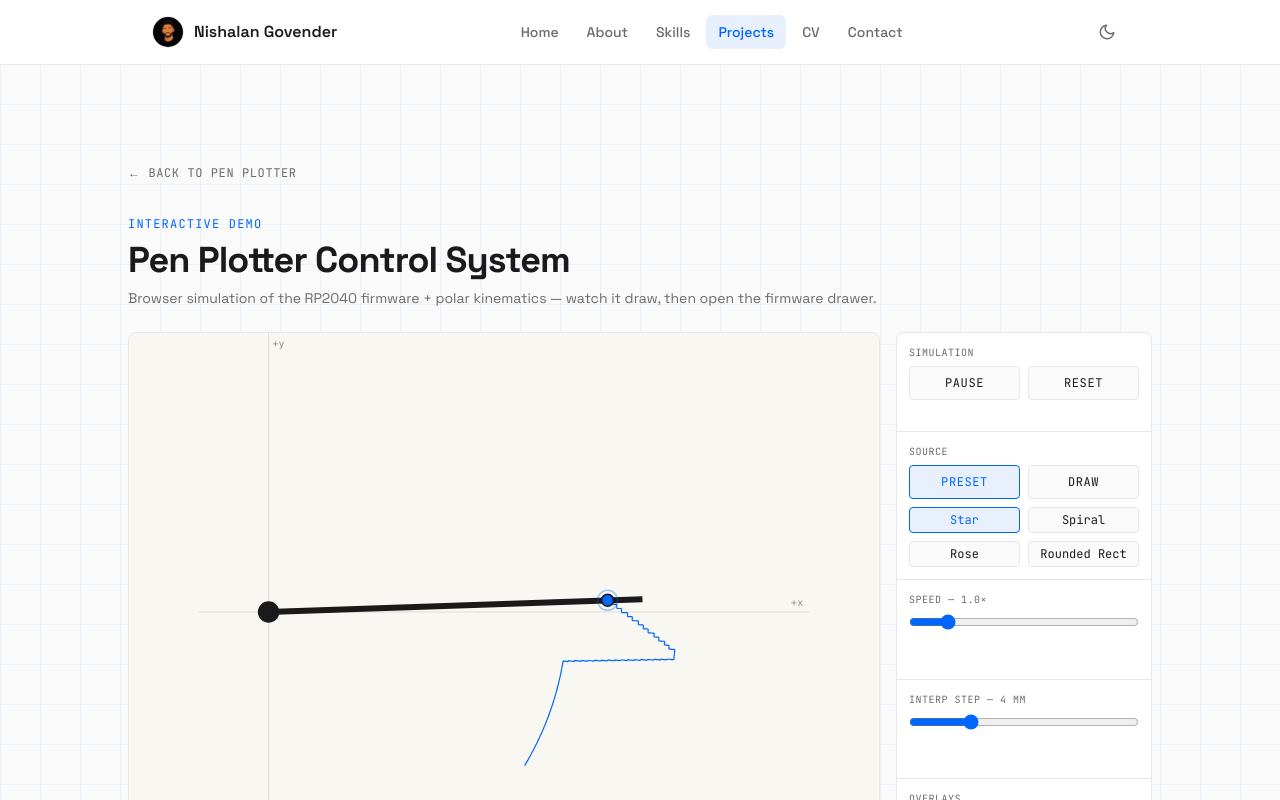
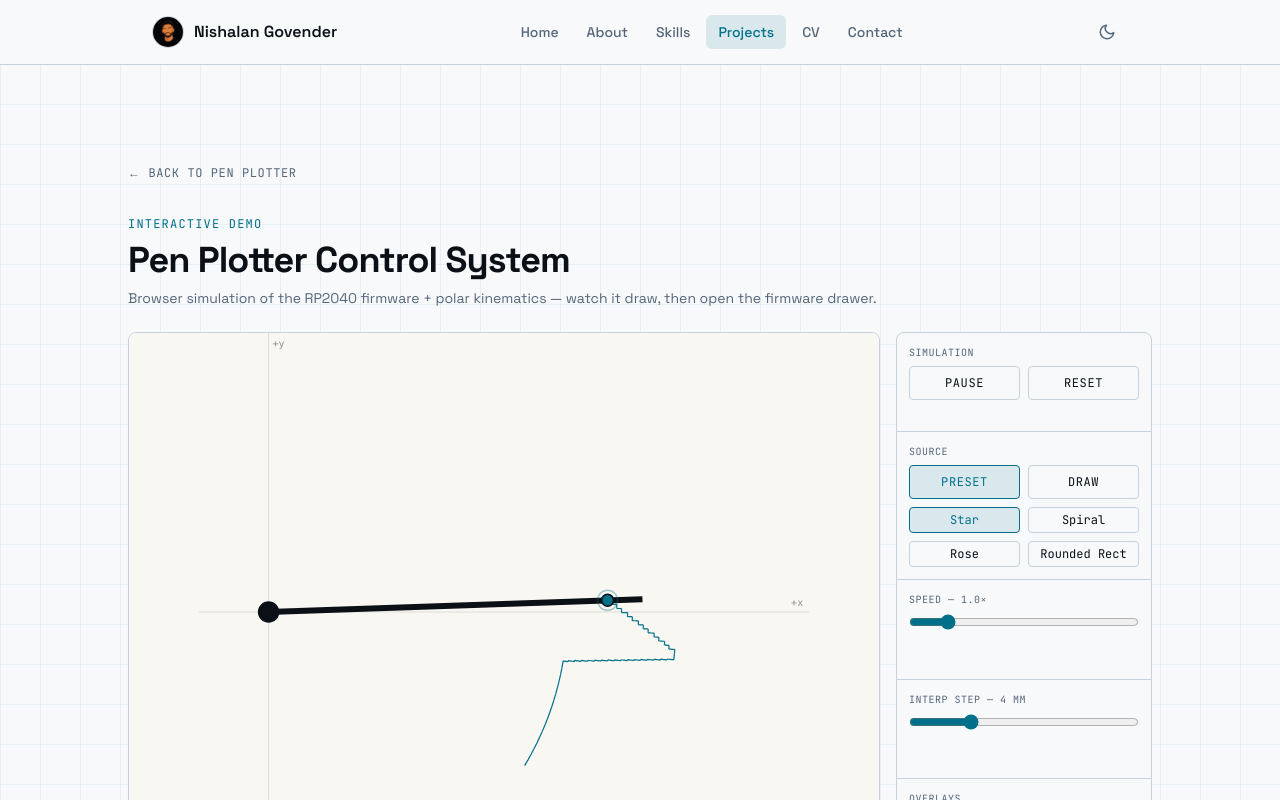
Before and after one commit to nishalangovender/nishalangovender.com, a Next.js app: page /projects/pen-plotter/demo in a window 1280 px wide. Shown: the top 800 px of the page. Built offline with nearby package versions, Linux system fonts and the light colour scheme; no server answers.

Commit message:
feat: nish-os tty tokens for both themes

```diff
--- a/src/app/cv/page.tsx
+++ b/src/app/cv/page.tsx
@@ -177,7 +177,7 @@ export default function CvPage() {
             ))}
           </div>
           <p className="mt-6 font-mono text-[11px] text-muted">
-            <span className="text-muted-dim">◌ Currently exploring:</span>{" "}
+            <span className="text-foreground/80">◌ Currently exploring:</span>{" "}
             {currentlyExploring.join(" · ")}
           </p>
         </ProfileSection>
--- a/src/app/global-error.tsx
+++ b/src/app/global-error.tsx
@@ -23,8 +23,8 @@ export default function GlobalError({
           justifyContent: "center",
           padding: "2rem",
           fontFamily: "system-ui, sans-serif",
-          background: "#0A0A0A",
-          color: "#E5E5E5",
+          background: "#040405",
+          color: "#EEF4F9",
           margin: 0,
         }}
       >
@@ -35,7 +35,7 @@ export default function GlobalError({
               fontSize: "0.75rem",
               letterSpacing: "0.2em",
               textTransform: "uppercase",
-              color: "#3B82F6",
+              color: "#33E1FF",
               margin: 0,
             }}
           >
@@ -56,7 +56,7 @@ export default function GlobalError({
             style={{
               marginTop: "1.5rem",
               fontSize: "1rem",
-              color: "#A3A3A3",
+              color: "#8598AB",
               lineHeight: 1.6,
             }}
           >
@@ -69,7 +69,7 @@ export default function GlobalError({
                 marginTop: "1.5rem",
                 fontFamily: "monospace",
                 fontSize: "0.75rem",
-                color: "#737373",
+                color: "#657382",
               }}
             >
               Reference: {error.digest}
@@ -81,8 +81,8 @@ export default function GlobalError({
             style={{
               marginTop: "2rem",
               padding: "0.75rem 1.5rem",
-              background: "#3B82F6",
-              color: "white",
+              background: "#33E1FF",
+              color: "#040405",
               border: "none",
               borderRadius: "0.5rem",
               fontSize: "1rem",
--- a/src/app/globals.css
+++ b/src/app/globals.css
@@ -1,127 +1,111 @@
 @import "tailwindcss";
+
+/* ── Palette ──
+ * The `--tty-*` values are nish-os's TTY tokens, copied verbatim from
+ * `nish-os/docs/design-system.md` so the site, the app and the terminal read
+ * as one surface. Only the `--tty-*` values change per theme; every site token
+ * below is derived from them once, in `:root`.
+ */
 
 /* ── Light theme (default) ── */
 :root {
-  --background: #FAFAFA;
-  --foreground: #1A1A1A;
-  --accent: #0066FF;
-  --accent-light: #E8F0FE;
-  --accent-dark: #0047B3;
-  --surface: #FFFFFF;
-  --muted: #6B6B6B;
-  --muted-dim: #8A8A8A;
-  --border: #E5E7EB;
-  --focus: #0066FF;
-  --blueprint-line: rgba(0, 102, 255, 0.06);
-  --terminal-bg: #0F0F0F;
-  --terminal-border: rgba(255, 255, 255, 0.12);
-  --terminal-text: #DCDCDC;
-  --terminal-prompt: #78C86E;
-  --notebook-page: #F5EFE0;
-  --notebook-page-dot: rgba(60, 45, 20, 0.22);
-  --notebook-page-shadow: rgba(60, 45, 20, 0.18);
-  --notebook-page-edge: rgba(60, 45, 20, 0.55);
-  --notebook-cover: #1E3A6B;
-  --notebook-cover-edge: #142650;
-  --notebook-binding: #0E1F42;
-  --factory-floor: #DCDAD2;
-  --factory-grid: rgba(100, 100, 100, 0.35);
-  --factory-wall: rgba(50, 50, 50, 0.9);
-  --factory-rack: #AA8C55;
-  --factory-rack-edge: rgba(60, 40, 20, 0.8);
-  --factory-pallet: #A08250;
-  --factory-pallet-edge: rgba(60, 40, 20, 0.75);
-  --factory-pallet-plank: rgba(85, 60, 35, 0.65);
-  --factory-lane: rgba(220, 170, 30, 0.8);
-  --factory-room: #BEBCB4;
-  --factory-room-edge: rgba(60, 60, 60, 0.7);
-  --prof-advanced: #059669;
-  --prof-proficient: #0284C7;
-  --prof-competent: #D97706;
-  --prof-familiar: #6B7280;
+  --tty-bg: #f7f9fb;
+  --tty-surface: #e8edf2;
+  --tty-rule: #c7d2dd;
+  --tty-fg: #0b1017;
+  --tty-dim: #55667a;
+  --tty-accent: #006f8a;
+  --tty-focus: #1f5fd0;
+  --tty-ok: #0a7d5a;
+  --tty-warn: #8a5300;
+  --tty-error: #b3132f;
+
+  /* Notebook: paper page, teal ink. */
+  --notebook-page: #ffffff;
+  --notebook-page-shadow: rgba(11, 16, 23, 0.14);
+  --factory-floor: var(--tty-surface);
+
+  --background: var(--tty-bg);
+  --foreground: var(--tty-fg);
+  --accent: var(--tty-accent);
+  --accent-light: color-mix(in srgb, var(--tty-accent) 12%, var(--tty-bg));
+  /* Literal, not color-mix: demo canvases read this through getComputedStyle. */
+  --accent-dark: #03576d;
+  --surface: color-mix(in srgb, var(--tty-surface) 35%, #ffffff);
+  --muted: var(--tty-dim);
+  --muted-dim: color-mix(in srgb, var(--tty-dim) 75%, var(--tty-bg));
+  --border: var(--tty-rule);
+  --focus: var(--tty-focus);
+  --blueprint-line: color-mix(in srgb, var(--tty-accent) 7%, transparent);
+  /* The terminal stays dark in both themes, drawn in the dark TTY values. */
+  --terminal-bg: #040405;
+  --terminal-border: color-mix(in srgb, #eef4f9 14%, transparent);
+  --terminal-text: #eef4f9;
+  --terminal-prompt: #2ee6a8;
+  --notebook-ink: var(--tty-accent);
+  --notebook-page-dot: color-mix(in srgb, var(--tty-dim) 40%, transparent);
+  --notebook-page-edge: var(--tty-rule);
+  --notebook-cover: color-mix(in srgb, var(--tty-accent) 30%, #040405);
+  --notebook-cover-edge: color-mix(in srgb, var(--tty-accent) 20%, #040405);
+  --notebook-binding: color-mix(in srgb, var(--tty-accent) 12%, #040405);
+  --factory-grid: color-mix(in srgb, var(--tty-dim) 30%, transparent);
+  --factory-point: var(--tty-accent);
+  --factory-costmap: var(--tty-warn);
+  --factory-lane: var(--tty-warn);
+  --factory-wall: color-mix(in srgb, var(--tty-fg) 60%, transparent);
+  --factory-rack: color-mix(in srgb, var(--tty-warn) 45%, var(--tty-surface));
+  --factory-rack-edge: color-mix(in srgb, var(--tty-warn) 70%, transparent);
+  --factory-pallet: color-mix(in srgb, var(--tty-warn) 35%, var(--tty-surface));
+  --factory-pallet-edge: color-mix(in srgb, var(--tty-warn) 60%, transparent);
+  --factory-pallet-plank: color-mix(in srgb, var(--tty-warn) 50%, transparent);
+  --factory-room: color-mix(in srgb, var(--tty-rule) 70%, var(--tty-surface));
+  --factory-room-edge: color-mix(in srgb, var(--tty-dim) 60%, transparent);
+  --prof-advanced: var(--tty-ok);
+  --prof-proficient: var(--tty-accent);
+  --prof-competent: var(--tty-warn);
+  --prof-familiar: var(--tty-dim);
 }
 
-/* ── Dark theme (explicit toggle) ── */
+/* ── Dark theme ──
+ * The same values apply on an explicit toggle and, before JS loads, from the
+ * system preference. The two blocks must stay identical; the palette test
+ * checks both against nish-os.
+ */
 [data-theme="dark"] {
-  --background: #05070D;
-  --foreground: #DDE7F0;
-  --accent: #33E1FF;
-  --accent-light: #0E2A33;
-  --accent-dark: #7BEBFF;
-  --surface: #0B1017;
-  --muted: #8A9BB0;
-  --muted-dim: #5C6B7D;
-  --border: #16202B;
-  --focus: #2F81FF;
-  --blueprint-line: rgba(51, 225, 255, 0.07);
-  --terminal-bg: #05070D;
-  --terminal-border: rgba(221, 231, 240, 0.14);
-  --terminal-text: #DDE7F0;
-  --terminal-prompt: #2EE6A8;
-  --notebook-page: #1F1C18;
-  --notebook-page-dot: rgba(200, 180, 150, 0.22);
+  --tty-bg: #040405;
+  --tty-surface: #0e0f12;
+  --tty-rule: #1d2026;
+  --tty-fg: #eef4f9;
+  --tty-dim: #8598ab;
+  --tty-accent: #33e1ff;
+  --tty-focus: #2f81ff;
+  --tty-ok: #2ee6a8;
+  --tty-warn: #ffb339;
+  --tty-error: #ff4d6d;
+
+  /* Notebook: charcoal page, cyan ink. */
+  --notebook-page: #15171b;
   --notebook-page-shadow: rgba(0, 0, 0, 0.5);
-  --notebook-page-edge: rgba(200, 180, 150, 0.4);
-  --notebook-cover: #1E3A6B;
-  --notebook-cover-edge: #0E1F42;
-  --notebook-binding: #0A1632;
-  --factory-floor: #2C2A26;
-  --factory-grid: rgba(180, 180, 180, 0.22);
-  --factory-wall: rgba(220, 220, 220, 0.5);
-  --factory-rack: #5A4A30;
-  --factory-rack-edge: rgba(180, 140, 90, 0.5);
-  --factory-pallet: #50412A;
-  --factory-pallet-edge: rgba(180, 140, 90, 0.45);
-  --factory-pallet-plank: rgba(200, 160, 110, 0.4);
-  --factory-lane: rgba(220, 170, 30, 0.7);
-  --factory-room: #3A3834;
-  --factory-room-edge: rgba(200, 200, 200, 0.5);
-  --prof-advanced: #2EE6A8;
-  --prof-proficient: #33E1FF;
-  --prof-competent: #FFB339;
-  --prof-familiar: #8A9BB0;
+  --surface: var(--tty-surface);
+  --accent-dark: #62e6fe;
 }
-
-/* ── Dark theme (system preference fallback before JS loads) ── */
 @media (prefers-color-scheme: dark) {
   :root:not([data-theme="light"]) {
-    --background: #05070D;
-    --foreground: #DDE7F0;
-    --accent: #33E1FF;
-    --accent-light: #0E2A33;
-    --accent-dark: #7BEBFF;
-    --surface: #0B1017;
-    --muted: #8A9BB0;
-    --muted-dim: #5C6B7D;
-    --border: #16202B;
-    --focus: #2F81FF;
-    --blueprint-line: rgba(51, 225, 255, 0.07);
-    --terminal-bg: #05070D;
-    --terminal-border: rgba(221, 231, 240, 0.14);
-    --terminal-text: #DDE7F0;
-    --terminal-prompt: #2EE6A8;
-    --notebook-page: #1F1C18;
-    --notebook-page-dot: rgba(200, 180, 150, 0.22);
+    --tty-bg: #040405;
+    --tty-surface: #0e0f12;
+    --tty-rule: #1d2026;
+    --tty-fg: #eef4f9;
+    --tty-dim: #8598ab;
+    --tty-accent: #33e1ff;
+    --tty-focus: #2f81ff;
+    --tty-ok: #2ee6a8;
+    --tty-warn: #ffb339;
+    --tty-error: #ff4d6d;
+
+    --notebook-page: #15171b;
     --notebook-page-shadow: rgba(0, 0, 0, 0.5);
-    --notebook-page-edge: rgba(200, 180, 150, 0.4);
-    --notebook-cover: #1E3A6B;
-    --notebook-cover-edge: #0E1F42;
-    --notebook-binding: #0A1632;
-    --factory-floor: #2C2A26;
-    --factory-grid: rgba(180, 180, 180, 0.22);
-    --factory-wall: rgba(220, 220, 220, 0.5);
-    --factory-rack: #5A4A30;
-    --factory-rack-edge: rgba(180, 140, 90, 0.5);
-    --factory-pallet: #50412A;
-    --factory-pallet-edge: rgba(180, 140, 90, 0.45);
-    --factory-pallet-plank: rgba(200, 160, 110, 0.4);
-    --factory-lane: rgba(220, 170, 30, 0.7);
-    --factory-room: #3A3834;
-    --factory-room-edge: rgba(200, 200, 200, 0.5);
-    --prof-advanced: #2EE6A8;
-    --prof-proficient: #33E1FF;
-    --prof-competent: #FFB339;
-    --prof-familiar: #8A9BB0;
+    --surface: var(--tty-surface);
+    --accent-dark: #62e6fe;
   }
 }
 
--- a/src/components/demos/path-following/TrajectoryCanvas.tsx
+++ b/src/components/demos/path-following/TrajectoryCanvas.tsx
@@ -43,7 +43,7 @@ function readThemeColors(): ThemeColors {
   return {
     background: get("--background") || "#FAFAFA",
     foreground: get("--foreground") || "#1A1A1A",
-    accent: get("--accent") || "#0066FF",
+    accent: get("--accent") || "#006f8a",
     accentDark: get("--accent-dark") || "#0047B3",
     muted: get("--muted") || "#6B6B6B",
   };
--- a/src/components/demos/pen-plotter/PlotterCanvas.tsx
+++ b/src/components/demos/pen-plotter/PlotterCanvas.tsx
@@ -101,7 +101,7 @@ export function PlotterCanvas({
     // Resolve theme-aware colours from CSS variables.
     const styles = window.getComputedStyle(canvas);
     const fg = styles.getPropertyValue("--foreground").trim() || "#1a1a1a";
-    const accent = styles.getPropertyValue("--accent").trim() || "#0066FF";
+    const accent = styles.getPropertyValue("--accent").trim() || "#006f8a";
     const isDark = document.documentElement.getAttribute("data-theme") === "dark";
     const paper = isDark ? "#1f1f1f" : "#f8f7f2";
 
--- a/src/components/ui/ExploringTag.tsx
+++ b/src/components/ui/ExploringTag.tsx
@@ -1,7 +1,7 @@
 /** Dim `◌ exploring` label shown in place of a proficiency bar for skills being learned. */
 export function ExploringTag() {
   return (
-    <span className="font-mono text-[10px] ml-2 flex-shrink-0 text-muted-dim">
+    <span className="font-mono text-[10px] ml-2 flex-shrink-0 text-muted">
       ◌ exploring
     </span>
   );
```
Also changed, not shown: src/app/opengraph-image.tsx (+5 -5 lines), src/app/projects/[slug]/opengraph-image.tsx (+10 -10 lines), 1 other file (tests, documents, lock files or other folders).
